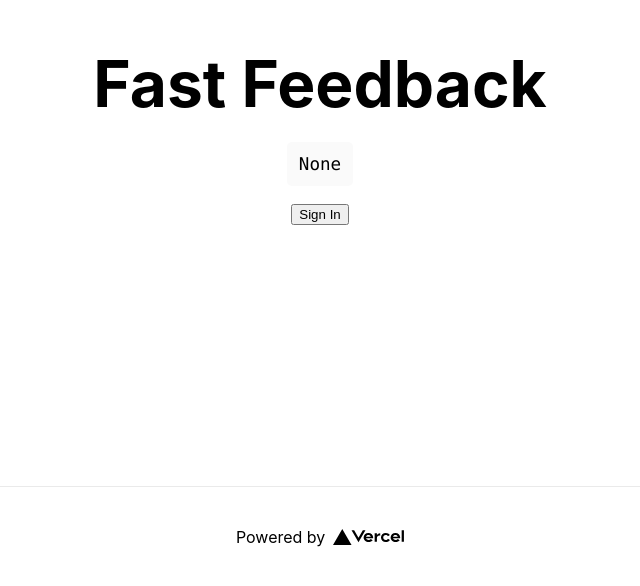
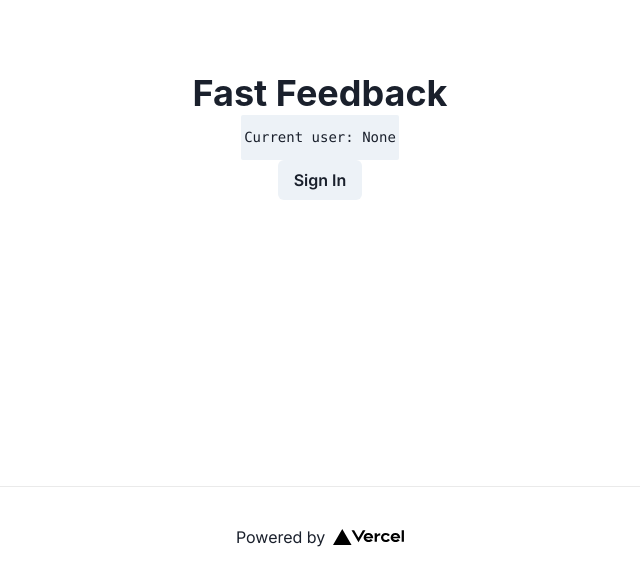
Before and after one commit to so1ro/nextjs, a Next.js app: page / in a window 1280 px wide. Shown: the part 214-800 px from the top of the page, without its empty margins (320-960 px from the left). Built offline with nearby package versions, Linux system fonts and the light colour scheme; no server answers.

Commit message:
Add Firesotre db Chakra / Global css /

```diff
--- a/lib/auth.js
+++ b/lib/auth.js
@@ -1,6 +1,6 @@
-import React, { useState, useEffect, useContext, createContext } from 'react';
+import React, { createContext, useContext, useEffect, useState } from 'react';
+import { createUser } from './db';
 import firebase from './firebase';
-
 
 const authContext = createContext();
 
@@ -15,11 +15,12 @@ export const useAuth = () => {
 
 function useProvideAuth() {
     const [user, setUser] = useState(null);
-    console.log('user:', user)
 
     const handleUser = (rawUser) => {
         if (rawUser) {
             const user = formatUser(rawUser)
+
+            createUser(user.uid, user)
             setUser(user)
             return user
         } else {
@@ -64,5 +65,6 @@ const formatUser = (user) => {
         email: user.email,
         name: user.displayName,
         provider: user.providerData[0].providerId,
+        photoUrl: user.photoURL
     };
 };
--- /dev/null
+++ b/lib/db.js
@@ -0,0 +1,10 @@
+import firebase from './firebase';
+import 'firebase/firestore';
+
+const firestore = firebase.firestore();
+
+export function createUser(uid, data) {
+    return firestore.collection('users')
+        .doc(uid)
+        .set({ uid, ...data }, { merge: true });
+}
--- a/package.json
+++ b/package.json
@@ -8,7 +8,11 @@
     "start": "next start"
   },
   "dependencies": {
+    "@chakra-ui/react": "^1.3.3",
+    "@emotion/react": "^11.1.5",
+    "@emotion/styled": "^11.1.5",
     "firebase": "^8.2.7",
+    "framer-motion": "^3.3.0",
     "next": "10.0.5",
     "react": "17.0.1",
     "react-dom": "17.0.1"
--- a/pages/_app.js
+++ b/pages/_app.js
@@ -1,11 +1,22 @@
-import '../styles/globals.css'
-import { AuthProvider } from '../lib/auth';
+import '@/styles/globals.css'
+import { ChakraProvider } from "@chakra-ui/react"
+import Head from 'next/head'
+
+import { AuthProvider } from '@/lib/auth';
+import theme from '@/styles/themes';
+
 
 function App({ Component, pageProps }) {
   return (
-    <AuthProvider>
-      <Component {...pageProps} />
-    </AuthProvider>
+    <>
+      <Head><meta content="width=device-width, initial-scale=1" name="viewport" /></Head>
+      <ChakraProvider theme={theme}>
+        <AuthProvider>
+          <Component {...pageProps} />
+        </AuthProvider>
+      </ChakraProvider>
+    </>
+
   )
 }
 
--- /dev/null
+++ b/pages/_document.js
@@ -0,0 +1,21 @@
+import Document, { Html, Head, Main, NextScript } from 'next/document'
+
+class MyDocument extends Document {
+
+    render() {
+        return (
+            <Html>
+                <Head >
+                    <link rel="preconnect" href="https://fonts.gstatic.com" />
+                    <link href="https://fonts.googleapis.com/css2?family=Inter:wght@400;600;700&display=swap" rel="stylesheet" />
+                </Head>
+                <body>
+                    <Main />
+                    <NextScript />
+                </body>
+            </Html>
+        )
+    }
+}
+
+export default MyDocument
--- a/pages/index.js
+++ b/pages/index.js
@@ -1,7 +1,8 @@
 import Head from 'next/head'
-import { useAuth } from '../lib/auth'
-// import { auth } from 'firebase'
-import styles from '../styles/Home.module.css'
+import { Button, Heading, Text, Code } from "@chakra-ui/react"
+
+import { useAuth } from '@/lib/auth'
+import styles from '@/styles/Home.module.css'
 
 export default function Home() {
   const auth = useAuth()
@@ -13,14 +14,14 @@ export default function Home() {
       </Head>
 
       <main className={styles.main}>
-        <h1 className={styles.title}>Fast Feedback</h1>
-        <p className={styles.description}>
-          <code className={styles.code}>{auth.user ? auth.user.email : 'None'}</code>
-        </p>
+        <Heading className={styles.title}>Fast Feedback</Heading>
+        <Text className={styles.description}>
+          <Code className={styles.code}>Current user: {auth.user ? auth.user.email : 'None'}</Code>
+        </Text>
         <div></div>
         {auth.user ?
-          (<button onClick={(e) => auth.signout()}>Sign Out</button>) :
-          (<button onClick={(e) => auth.signinWithGithub()}>Sign In</button>)
+          (<Button onClick={(e) => auth.signout()}>Sign Out</Button>) :
+          (<Button onClick={(e) => auth.signinWithGithub()}>Sign In</Button>)
         }
       </main>
 
--- /dev/null
+++ b/styles/themes.js
@@ -0,0 +1,75 @@
+import React from 'react';
+// import { theme as chakraTheme } from '@chakra-ui/core';
+import { extendTheme } from "@chakra-ui/react"
+
+const theme = extendTheme({
+    styles: {
+        global: {
+            html: {
+                scrollBehavior: "smooth"
+            },
+            "#__next": {
+                display: "flex",
+                flexDirection: "column",
+                minHeight: "100vh",
+            }
+        },
+    },
+    fonts: {
+        body: `Inter,-apple-system,BlinkMacSystemFont,"Segoe UI",Helvetica,Arial,sans-serif,"Apple Color Emoji","Segoe UI Emoji","Segoe UI Symbol"`
+    },
+    fontWeights: {
+        normal: 400,
+        medium: 600,
+        bold: 700
+    },
+    icons: {
+        logo: {
+            path: (
+                <path
+                    d="M19.557.113C11.34.32 9.117 8.757 9.03 12.95c1.643-2.67 4.62-3.08 6.931-3.08 2.825.085 10.27.205 17.458 0C40.61 9.663 44.802 3.28 46 .112c-5.391-.085-18.228-.205-26.443 0zM14.422 14.234C3.332 14.234-.468 24.76.045 31.948c3.594-6.418 7.617-7.53 9.243-7.445h6.675c5.956 0 11.039-6.846 12.836-10.27H14.422z"
+                    fill="currentColor"
+                />
+            ),
+            viewBox: '0 0 46 32'
+        },
+        github: {
+            path: (
+                <g
+                    fill="none"
+                    stroke="currentColor"
+                    strokeWidth="2"
+                    strokeLinecap="round"
+                    strokeLinejoin="round"
+                >
+                    <path d="M9 19c-5 1.5-5-2.5-7-3m14 6v-3.87a3.37 3.37 0 0 0-.94-2.61c3.14-.35 6.44-1.54 6.44-7A5.44 5.44 0 0 0 20 4.77 5.07 5.07 0 0 0 19.91 1S18.73.65 16 2.48a13.38 13.38 0 0 0-7 0C6.27.65 5.09 1 5.09 1A5.07 5.07 0 0 0 5 4.77a5.44 5.44 0 0 0-1.5 3.78c0 5.42 3.3 6.61 6.44 7A3.37 3.37 0 0 0 9 18.13V22" />
+                </g>
+            )
+        },
+        google: {
+            path: (
+                <g>
+                    <path
+                        d="M533.5 278.4c0-18.5-1.5-37.1-4.7-55.3H272.1v104.8h147c-6.1 33.8-25.7 63.7-54.4 82.7v68h87.7c51.5-47.4 81.1-117.4 81.1-200.2z"
+                        fill="#4285f4"
+                    />
+                    <path
+                        d="M272.1 544.3c73.4 0 135.3-24.1 180.4-65.7l-87.7-68c-24.4 16.6-55.9 26-92.6 26-71 0-131.2-47.9-152.8-112.3H28.9v70.1c46.2 91.9 140.3 149.9 243.2 149.9z"
+                        fill="#34a853"
+                    />
+                    <path
+                        d="M119.3 324.3c-11.4-33.8-11.4-70.4 0-104.2V150H28.9c-38.6 76.9-38.6 167.5 0 244.4l90.4-70.1z"
+                        fill="#fbbc04"
+                    />
+                    <path
+                        d="M272.1 107.7c38.8-.6 76.3 14 104.4 40.8l77.7-77.7C405 24.6 339.7-.8 272.1 0 169.2 0 75.1 58 28.9 150l90.4 70.1c21.5-64.5 81.8-112.4 152.8-112.4z"
+                        fill="#ea4335"
+                    />
+                </g>
+            ),
+            viewBox: '0 0 533.5 544.3'
+        }
+    }
+});
+
+export default theme;
```
Also changed, not shown: jsconfig.json (added, +10 -0 lines), 1 other file (tests, documents, lock files or other folders).
